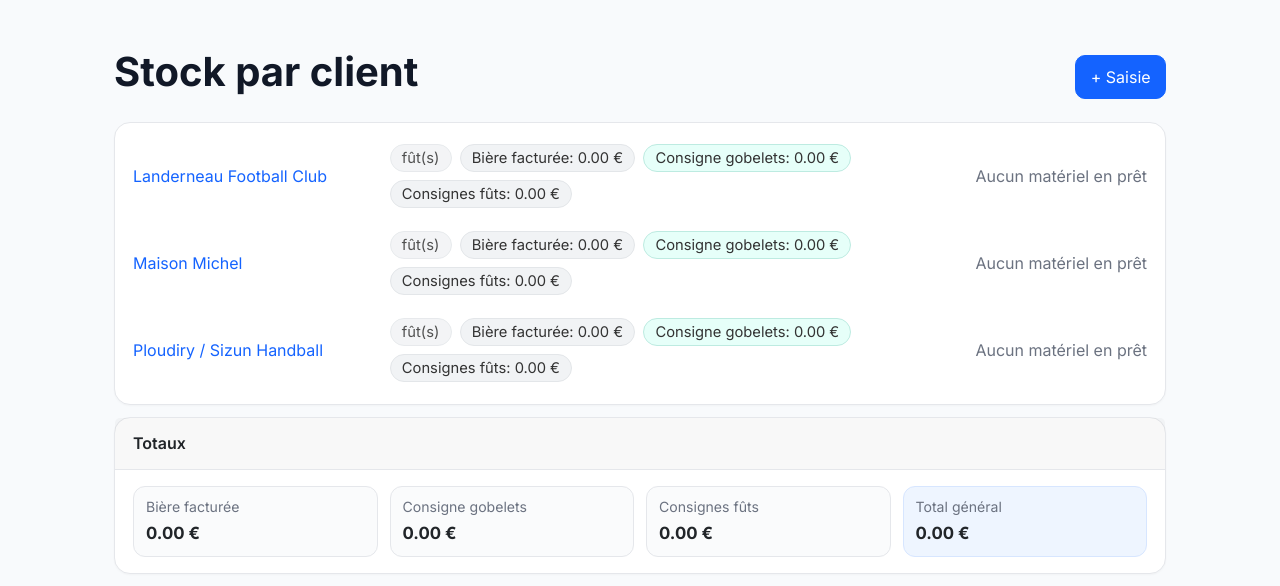
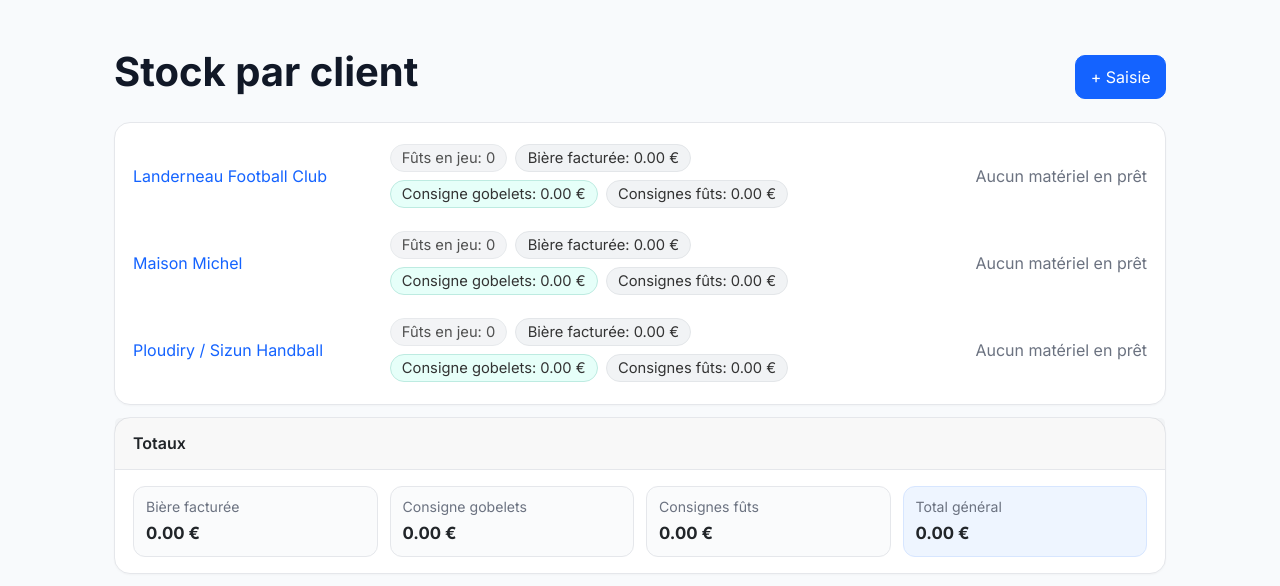
Before and after one commit to lecentrallanderneau-oss/Suivi_futs, a Flask app: page / in a window 1280 px wide. Shown: the part 104-690 px from the top of the page. Run offline with Flask 3, Linux system fonts and the light colour scheme.

Commit message:
Update index.html

```diff
--- a/templates/index.html
+++ b/templates/index.html
@@ -13,20 +13,22 @@
   <div class="card-body">
     <div class="list-rows">
       {% for c in cards %}
+      {% set cid = c.get('id', c.get('client_id')) %}
+      {% set cname = c.get('name') %}
       <div class="list-row">
         <div class="col-name">
-          <a class="client-link" href="{{ url_for('client_detail', client_id=c.id) }}">{{ c.name }}</a>
+          <a class="client-link" href="{{ url_for('client_detail', client_id=cid) }}">{{ cname }}</a>
         </div>
 
         <div class="col-pills">
-          <span class="pill pill-muted">fût(s)</span>
-          <span class="pill">Bière facturée: {{ ui.eur(c.billed_beer_eur) }}</span>
-          <span class="pill pill-cup">Consigne gobelets: {{ ui.eur(c.deposits_cup_eur) }}</span>
-          <span class="pill">Consignes fûts: {{ ui.eur(c.deposits_keg_eur) }}</span>
+          <span class="pill pill-muted">Fûts en jeu: {{ c.get('kegs_qty', 0) }}</span>
+          <span class="pill">Bière facturée: {{ ui.eur(c.get('billed_beer_eur', 0)) }}</span>
+          <span class="pill pill-cup">Consigne gobelets: {{ ui.eur(c.get('deposits_cup_eur', 0)) }}</span>
+          <span class="pill">Consignes fûts: {{ ui.eur(c.get('deposits_keg_eur', 0)) }}</span>
         </div>
 
         <div class="col-eq">
-          {{ ui.equipment_badges(c.equipment) }}
+          {{ ui.equipment_badges(c.get('equipment', {})) }}
         </div>
       </div>
       {% endfor %}
```
